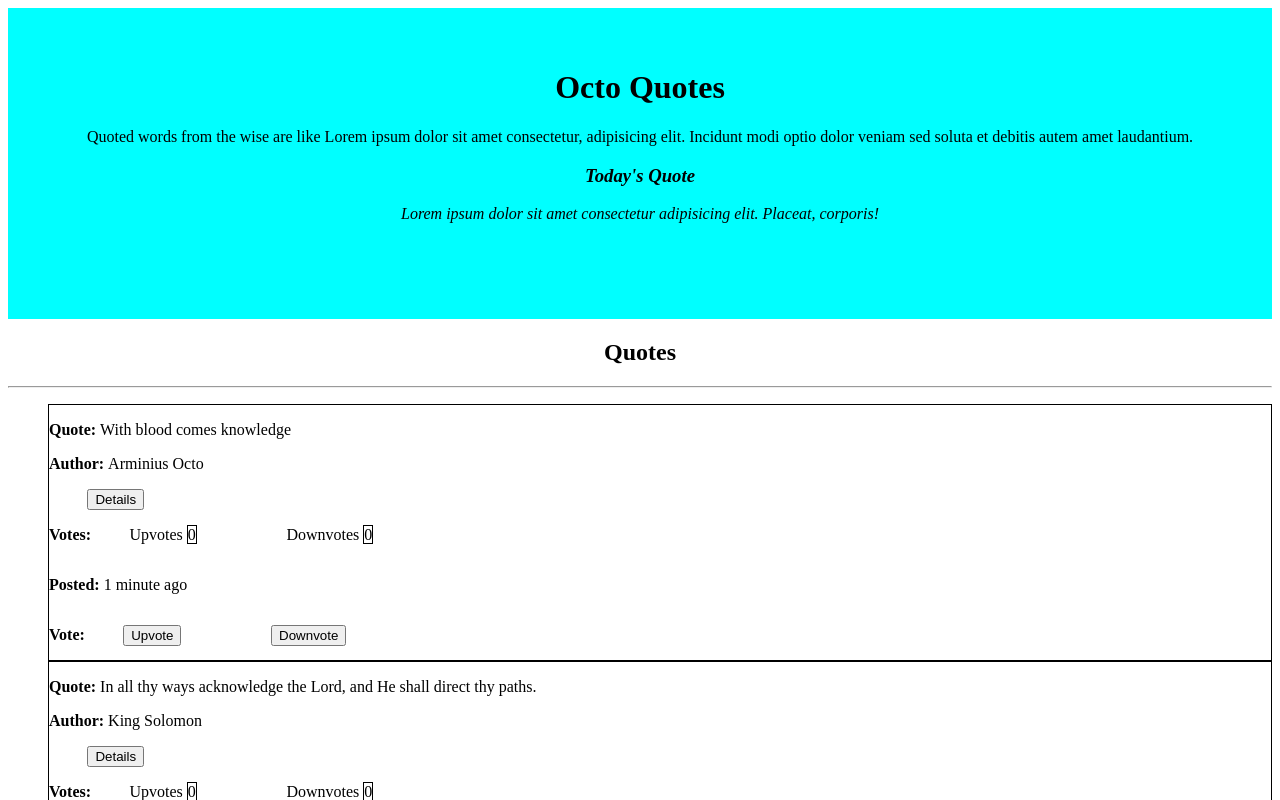
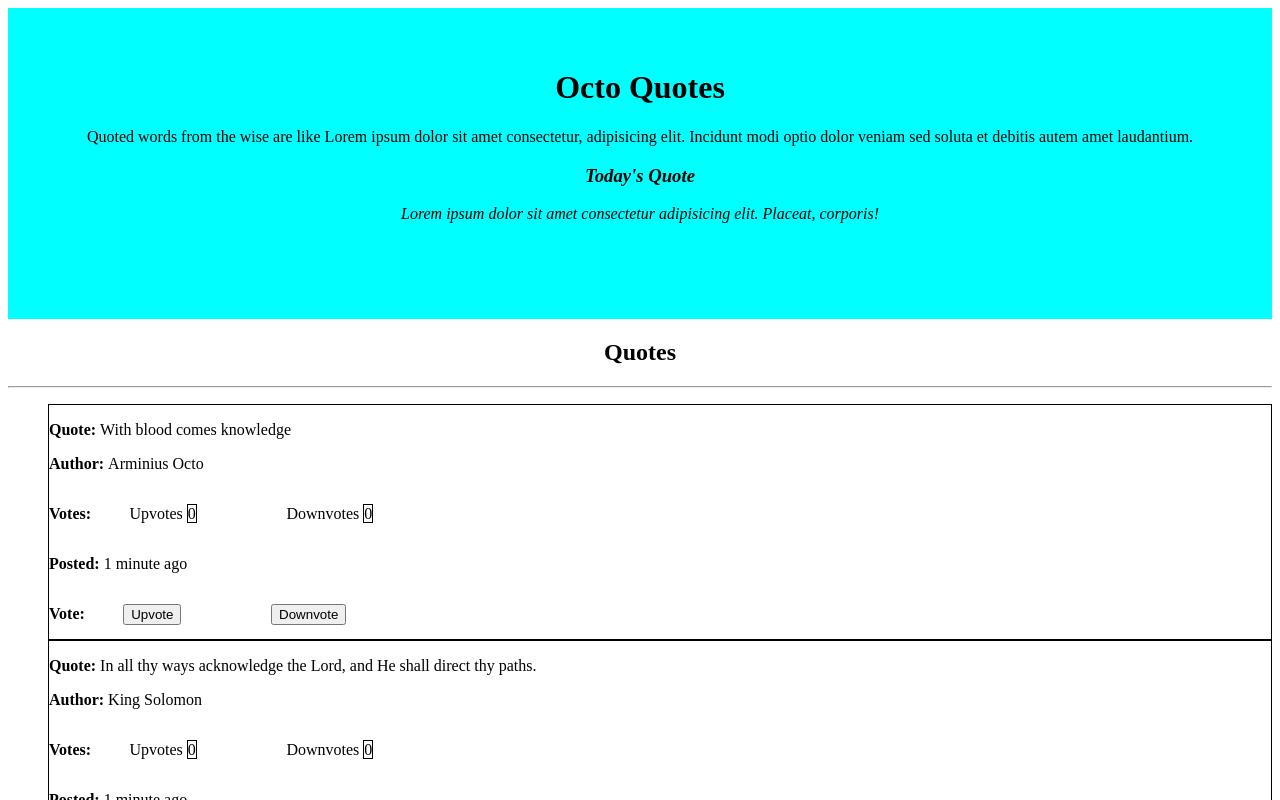
Before and after one commit to Daniel6996-arch/Octo-quotes, an Angular app: page / in a window 1280 px wide. Shown: the top 800 px of the page. Built offline with nearby package versions, Linux system fonts and the light colour scheme.

Commit message:
add edits to page

```diff
--- a/src/app/quotes-text/quotes-text.component.html
+++ b/src/app/quotes-text/quotes-text.component.html
@@ -38,8 +38,8 @@
         <div>
         <p><span [ngClass] = "'words'">Quote: </span>{{quote.Word}}</p>
         <p><span [ngClass] = "'words'">Author: </span>{{quote.Author}}</p>
-        <button [ngClass] = "'margin-left-1'">Details</button>
         </div>
+       <div>
            <div [ngClass] = "'row'">
         <p><span [ngClass] = "'words'">Votes:</span></p>
         <p [ngClass] = "'margin-left-1'">Upvotes <span [ngClass] = "'upvote-box'">0</span></p>
@@ -51,6 +51,7 @@
         <button [ngClass] = "'margin-left-1'">Upvote</button>
         <button [ngClass] = "'margin-left'">Downvote</button>
      </div>
+    </div>
       </li>
     </ul>
     <button>Add a quote</button>
--- a/src/app/quotes-text/quotes-text.component.ts
+++ b/src/app/quotes-text/quotes-text.component.ts
@@ -15,7 +15,6 @@ export class QuotesTextComponent implements OnInit {
     {Word:'Everything is connected in this universe',Author:'Socrates',description:'Damn Math'},
     {Word:'Do not gain the world and loose your soul, wisdom is better than gold.',Author:'Bob Marley',description:'Cause I am an evil overlord'},
   ];
-
   constructor() { }
 
   ngOnInit(): void {
```
Lines whose indentation alone changed are shown as unchanged.
